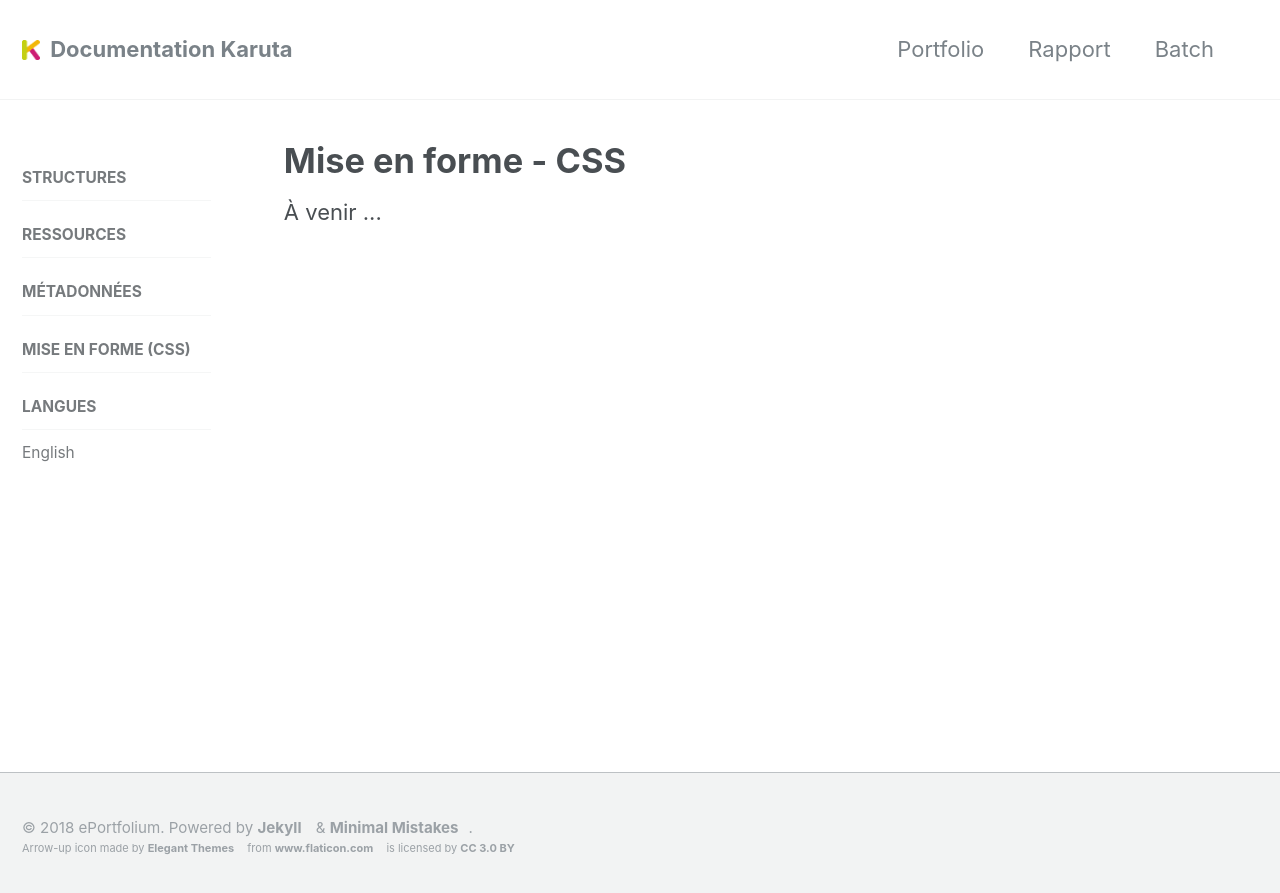
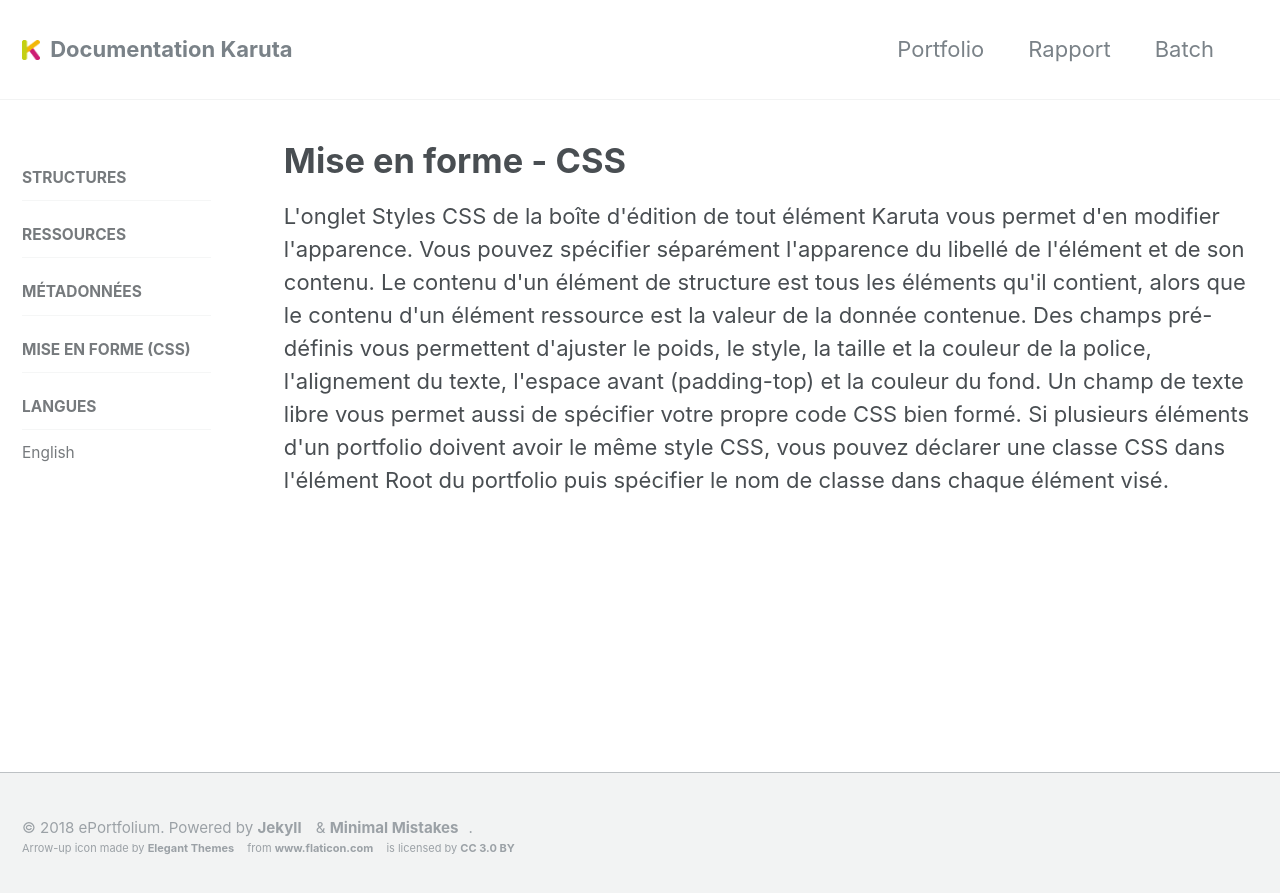
Before and after one commit to karutaproject/karuta-frontend-documentation, a Jekyll site: the page built from _pages/css_fr.html, in a window 1280 px wide. Shown: the top 893 px of the page. Built offline with Jekyll 4.4.1, drawn with Linux system fonts in a browser that asks for light colours.

Commit message:
Début CSS

```diff
--- a/_pages/css_fr.html
+++ b/_pages/css_fr.html
@@ -6,4 +6,16 @@ sidebar:
  nav: "css_fr"
 ---
 
-À venir ...
+<p>
+	L'onglet Styles CSS de la boîte d'édition de tout élément Karuta vous permet d'en modifier l'apparence.
+	Vous pouvez spécifier séparément l'apparence du libellé de l'élément et de son contenu. Le contenu
+	d'un élément de structure est tous les éléments qu'il contient, alors que le contenu d'un élément
+	ressource est la valeur de la donnée contenue.
+
+	Des champs pré-définis vous permettent d'ajuster le poids, le style, la taille et la couleur de la police,
+	l'alignement du texte, l'espace avant (padding-top) et la couleur du fond. Un champ de texte libre vous
+	permet aussi de spécifier votre propre code CSS bien formé.
+
+	Si plusieurs éléments d'un portfolio doivent avoir le même style CSS, vous pouvez déclarer une classe
+	CSS dans l'élément Root du portfolio puis spécifier le nom de classe dans chaque élément visé.
+</p>
```
Also changed, not shown: _pages/css_en.html (+11 -1 lines).
